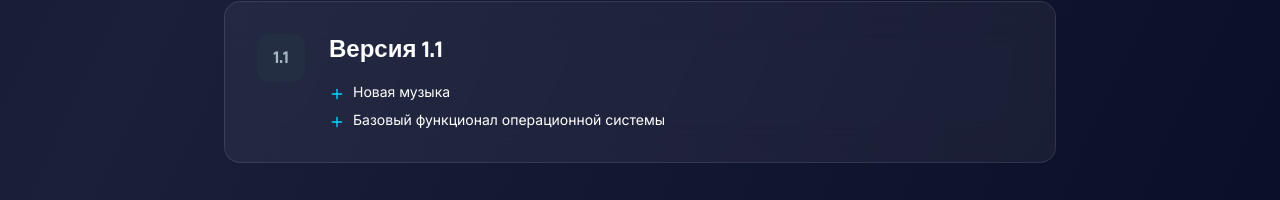
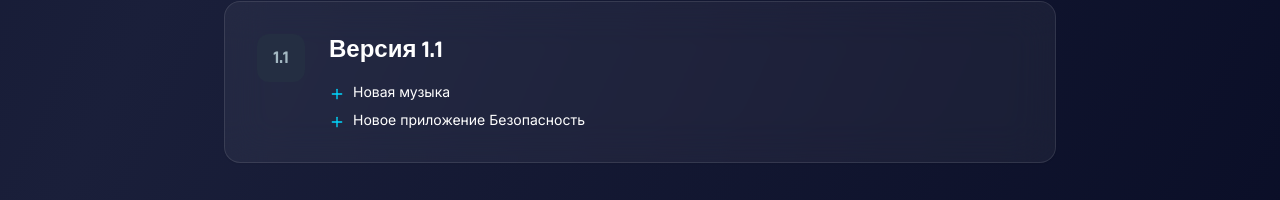
Before and after one commit to pr-poehali-dev/meadis-os-1-3, a React (Vite) app: page / in a window 1280 px wide. Shown: the part 2383-2583 px from the top of the page. Built offline with nearby package versions, Linux system fonts and the light colour scheme.

Commit message:
Добавлено приложение "Безопасность"

```diff
--- a/src/pages/Index.tsx
+++ b/src/pages/Index.tsx
@@ -260,7 +260,7 @@ const Index = () => {
                     </div>
                     <div className="flex items-start gap-2">
                       <Icon name="Plus" className="text-primary mt-1" size={16} />
-                      <p className="text-sm">Базовый функционал операционной системы</p>
+                      <p className="text-sm">Новое приложение Безопасность</p>
                     </div>
                   </div>
                 </div>
```
